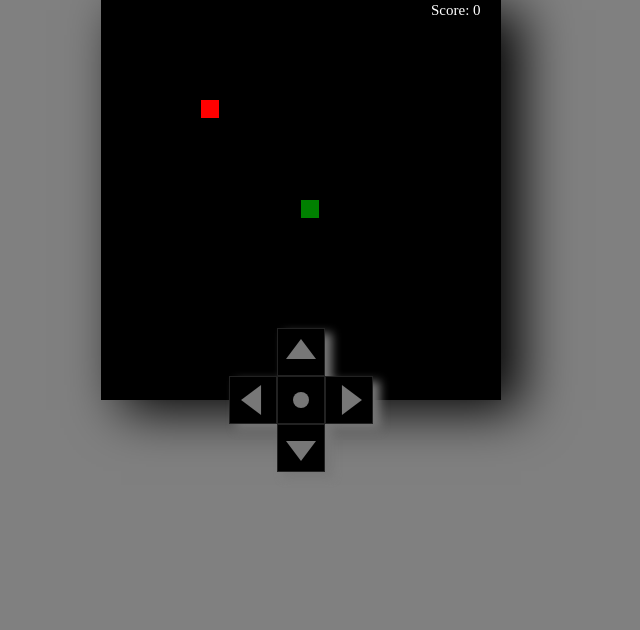
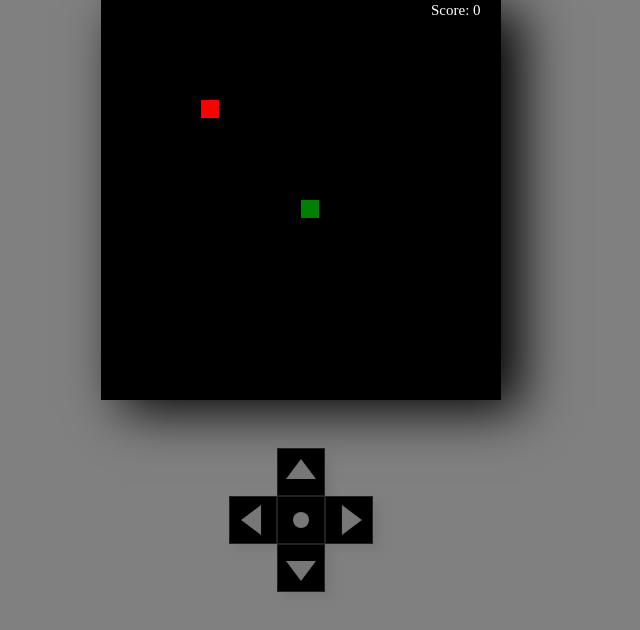
Before and after one commit to Willianson5522/snake-game, a plain HTML site: page index.html in a window 1280 px wide. Shown: the whole page, without its empty margins (339-979 px from the left). Drawn offline with Linux system fonts and the light colour scheme.

Commit message:
game pad

```diff
--- a/style.css
+++ b/style.css
@@ -30,7 +30,7 @@ div {
   position: flex;
   height: 9em;
   margin: auto;
-  top: 0;
+  top: 15em;
   bottom: 0;
   left: 0;
   right: 0;
```
